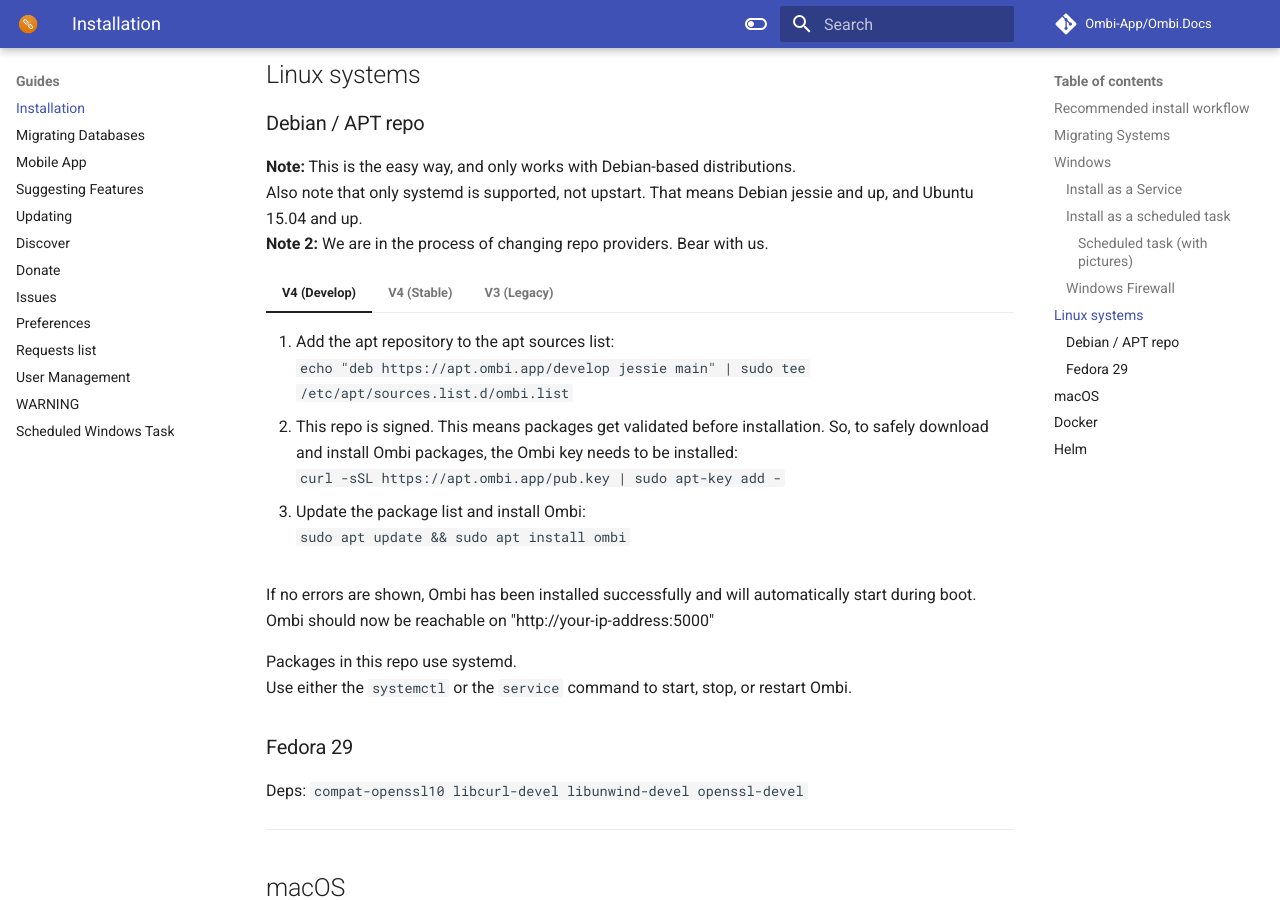
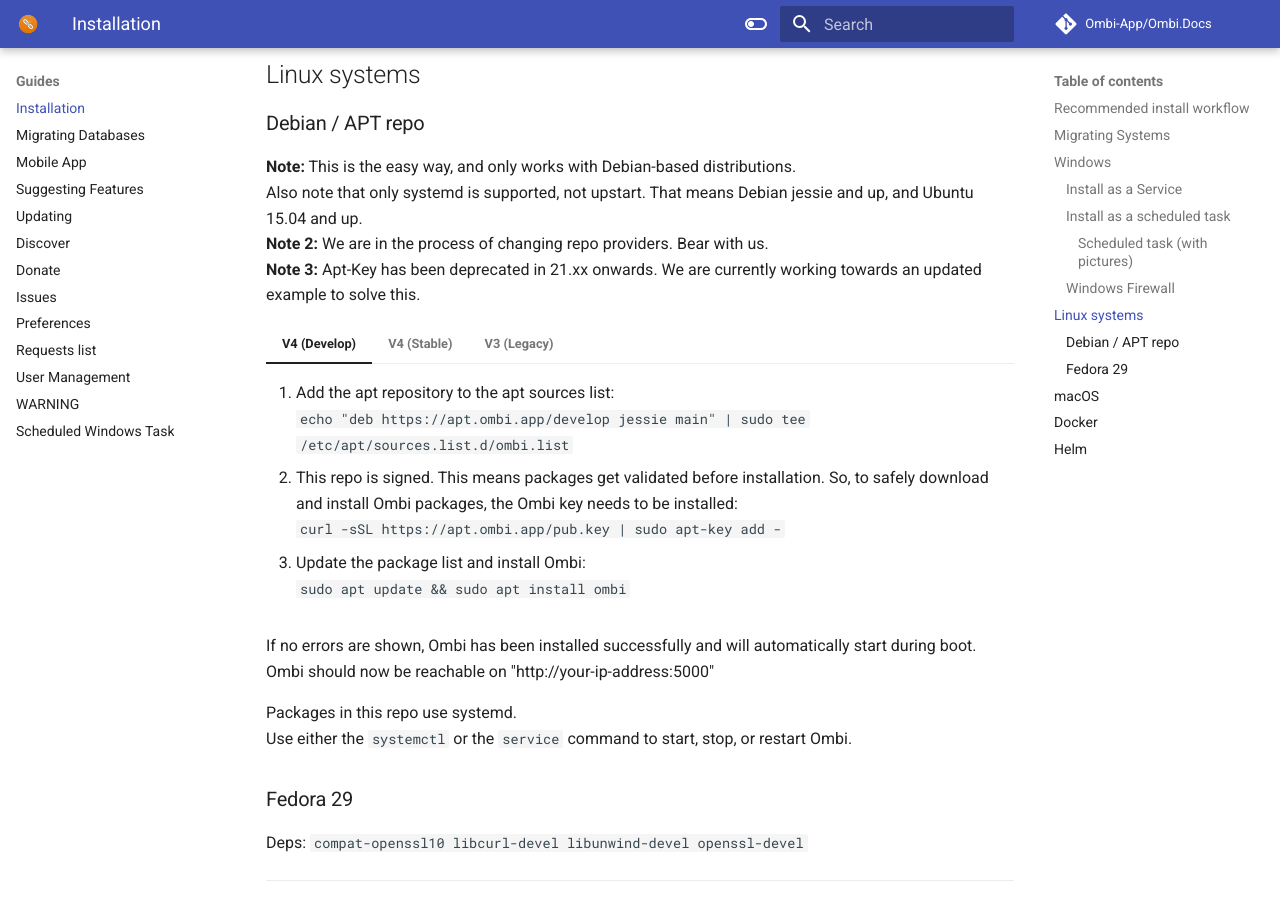
Before and after one commit to Ombi-app/Ombi.Docs, an MkDocs documentation site: the page built from docs/guides/installation.md, in a window 1280 px wide and 900 px high, scrolled down 3769 px. Built offline with MkDocs 1.6.1 and Material for MkDocs 9.7.7, drawn with Linux system fonts in a browser that asks for light colours; comment, search, counter and statistics services are not loaded.

Commit message:
Add note on 21.xx

```diff
--- a/docs/guides/installation.md
+++ b/docs/guides/installation.md
@@ -140,6 +140,7 @@
 **Note:** This is the easy way, and only works with Debian-based distributions.
 Also note that only systemd is supported, not upstart. That means Debian jessie and up, and Ubuntu 15.04 and up.
 **Note 2:**  We are in the process of changing repo providers. Bear with us.
+**Note 3:**  Apt-Key has been deprecated in 21.xx onwards. We are currently working towards an updated example to solve this.
 
 === "V4 (Develop)"
     1. Add the apt repository to the apt sources list:
```
